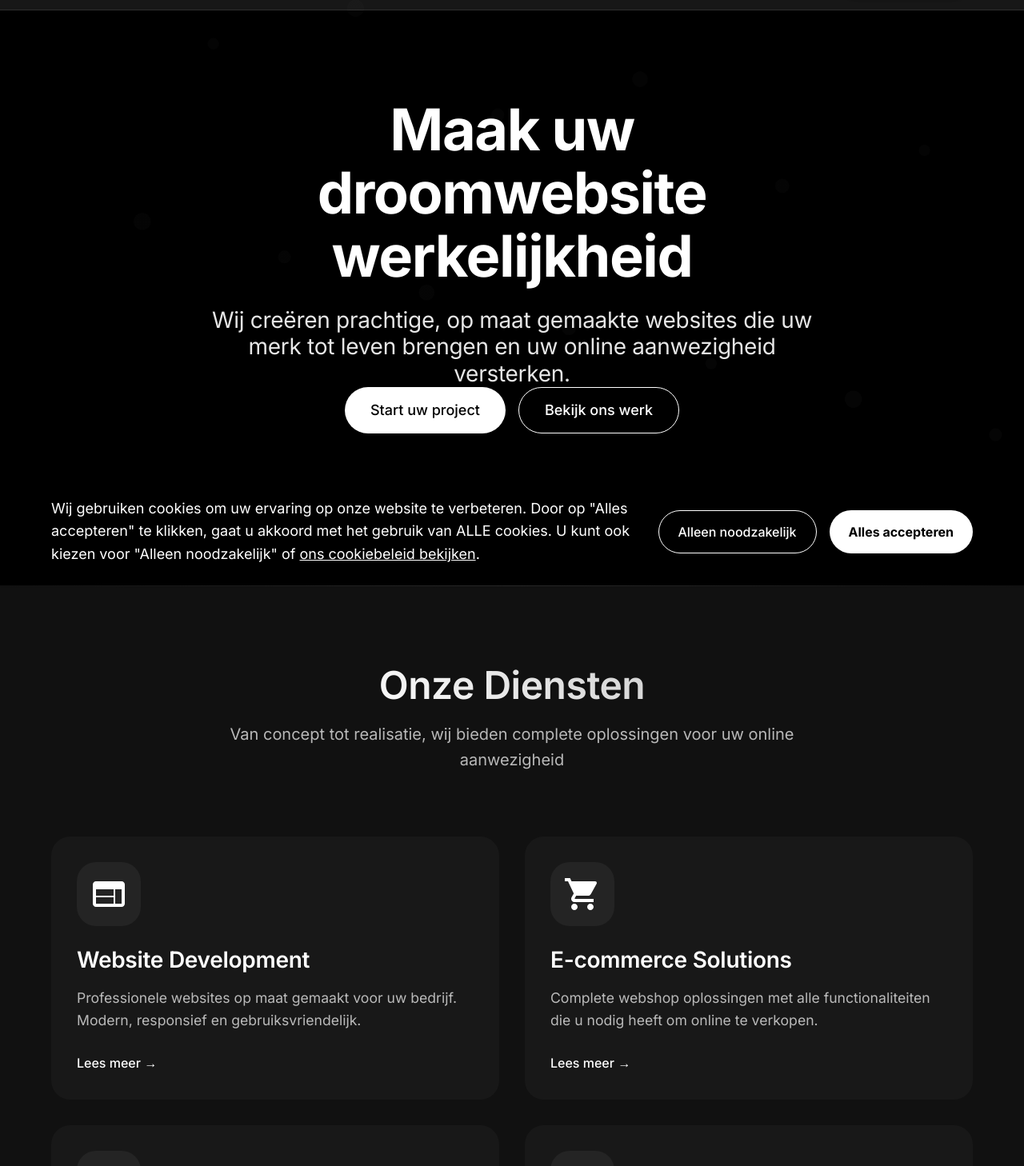
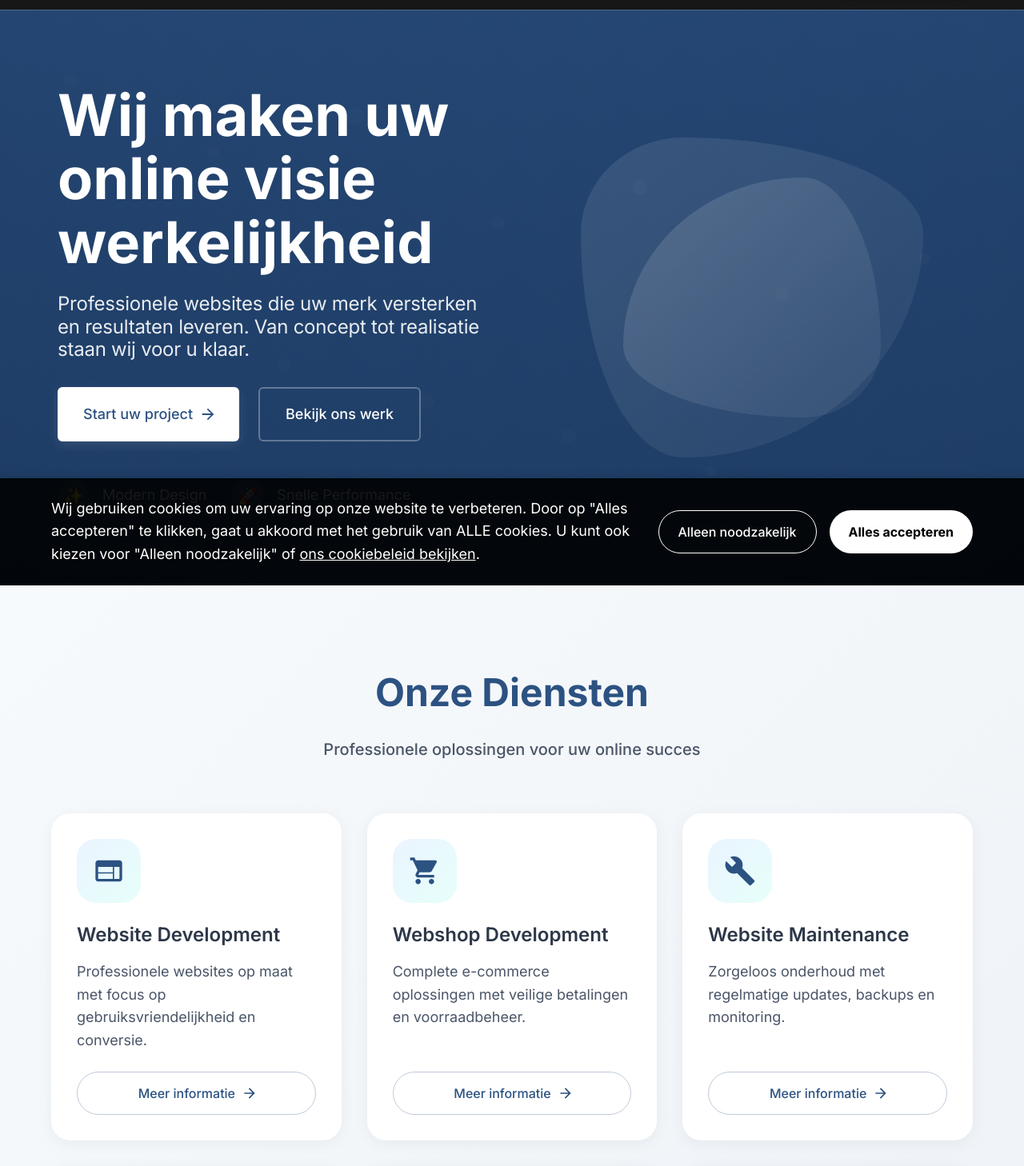
Before and after one commit to DeWebsitemeesters/Dewebsitemeesters, a React (Create React App) app in the folder frontend/: page / in a window 1280 px wide. Shown: the part 68-1526 px from the top of the page at 80% size. Built offline with nearby package versions, Linux system fonts and the light colour scheme.

Commit message:
🎨 Update color scheme for better accessibility
- Add warm navy blue as primary color
- Implement softer gradients and backgrounds
- Improve text contrast and readability
- Add theme configuration
- Update hero and services sections

```diff
--- a/frontend/src/App.tsx
+++ b/frontend/src/App.tsx
@@ -109,9 +109,21 @@ function App() {
   return (
     <ThemeProvider theme={theme}>
       <CssBaseline />
-      <Box display="flex" flexDirection="column" minHeight="100vh" bgcolor="background.default">
+      <Box sx={{
+        minHeight: '100vh',
+        display: 'flex',
+        flexDirection: 'column',
+      }}>
         <Header />
-        <Box component="main" flexGrow={1}>
+        <Box
+          component="main"
+          sx={{
+            flex: 1,
+            mt: { xs: '64px', sm: '80px' },
+            display: 'flex',
+            flexDirection: 'column',
+          }}
+        >
           <Routes>
             <Route path="/" element={<HomePage />} />
             <Route path="/diensten" element={<DienstenPage />} />
@@ -123,8 +135,8 @@ function App() {
           </Routes>
         </Box>
         <Footer />
-        <CookieConsent />
       </Box>
+      <CookieConsent />
     </ThemeProvider>
   );
 }
--- a/frontend/src/components/home/Hero.tsx
+++ b/frontend/src/components/home/Hero.tsx
@@ -2,6 +2,7 @@ import React from 'react';
 import { Container, Typography, Button, Box, Grid, useTheme } from '@mui/material';
 import { Link as RouterLink } from 'react-router-dom';
 import { keyframes } from '@mui/system';
+import ArrowForwardIcon from '@mui/icons-material/ArrowForward';
 
 const fadeIn = keyframes`
   from {
@@ -21,16 +22,17 @@ const Hero = () => {
     <Box
       className="hero-section"
       sx={{
-        background: '#000',
+        background: 'linear-gradient(135deg, #2C5282 0%, #1A365D 100%)', // Warm navy blue gradient
         color: 'white',
         position: 'relative',
         overflow: 'hidden',
-        minHeight: '100vh',
+        minHeight: { xs: 'calc(100vh - 64px)', sm: 'calc(100vh - 80px)' },
         display: 'flex',
         alignItems: 'center',
+        pt: { xs: 4, md: 0 },
       }}
     >
-      {/* Background Video */}
+      {/* Decorative Elements */}
       <Box
         sx={{
           position: 'absolute',
@@ -38,18 +40,14 @@ const Hero = () => {
           left: 0,
           right: 0,
           bottom: 0,
+          opacity: 0.1,
+          background: 'url(/pattern.svg)',
+          backgroundSize: 'cover',
           zIndex: 0,
-          '&::after': {
-            content: '""',
-            position: 'absolute',
-            top: 0,
-            left: 0,
-            right: 0,
-            bottom: 0,
-            background: 'linear-gradient(to bottom, rgba(0,0,0,0.7), rgba(0,0,0,0.5))',
-          }
         }}
-      >
+      />
+
+      {/* Gradient Overlay */}
       <Box
         sx={{
           position: 'absolute',
@@ -57,98 +55,189 @@ const Hero = () => {
           left: 0,
           right: 0,
           bottom: 0,
-            backgroundColor: '#000',
-            backgroundImage: 'url(/pattern.svg)',
-            backgroundSize: 'cover',
-            backgroundPosition: 'center',
-            opacity: 0.15,
+          background: 'linear-gradient(45deg, rgba(26, 54, 93, 0.7) 0%, rgba(44, 82, 130, 0.3) 100%)',
+          zIndex: 1,
         }}
       />
-      </Box>
 
-      <Container maxWidth="lg" sx={{ position: 'relative', zIndex: 1 }}>
-        <Grid container spacing={4} alignItems="center" justifyContent="center" textAlign="center">
-          <Grid item xs={12} md={10} lg={8}>
+      <Container
+        maxWidth="lg"
+        sx={{
+          position: 'relative',
+          zIndex: 2,
+          px: { xs: 2, sm: 3, md: 4 },
+        }}
+      >
+        <Grid
+          container
+          spacing={{ xs: 4, md: 8 }}
+          alignItems="center"
+        >
+          <Grid item xs={12} md={7} lg={6}>
             <Box sx={{ animation: `${fadeIn} 1s ease-out` }}>
               <Typography
-                variant="h1"
                 component="h1"
                 sx={{
+                  fontSize: { xs: '2.5rem', sm: '3.5rem', md: '4rem', lg: '4.5rem' },
                   fontWeight: 700,
-                  fontSize: { xs: '2.5rem', sm: '3.5rem', md: '4.5rem' },
                   lineHeight: 1.1,
                   mb: 3,
-                  letterSpacing: '-0.02em'
+                  color: '#FFFFFF',
                 }}
               >
-                Maak uw droomwebsite werkelijkheid
+                Wij maken uw online visie werkelijkheid
               </Typography>
+
               <Typography
                 variant="h2"
                 sx={{
-                  fontSize: { xs: '1.25rem', sm: '1.5rem', md: '1.75rem' },
+                  fontSize: { xs: '1.25rem', sm: '1.5rem' },
                   fontWeight: 400,
                   mb: 4,
-                  opacity: 0.9,
-                  maxWidth: '800px',
-                  margin: '0 auto'
+                  color: 'rgba(255,255,255,0.9)',
+                  maxWidth: '600px',
                 }}
               >
-                Wij creëren prachtige, op maat gemaakte websites die uw merk tot leven brengen en uw online aanwezigheid versterken.
+                Professionele websites die uw merk versterken en resultaten leveren.
+                Van concept tot realisatie staan wij voor u klaar.
               </Typography>
-              <Box
-                sx={{
-                  display: 'flex',
-                  gap: 2,
-                  justifyContent: 'center',
-                  flexWrap: 'wrap'
-                }}
-              >
+
+              <Box sx={{ display: 'flex', gap: 3, flexWrap: { xs: 'wrap', sm: 'nowrap' } }}>
                 <Button
                   component={RouterLink}
                   to="/contact"
                   variant="contained"
                   size="large"
+                  endIcon={<ArrowForwardIcon />}
                   sx={{
-                    bgcolor: 'white',
-                    color: 'black',
+                    bgcolor: '#FFFFFF',
+                    color: '#2C5282',
                     fontSize: '1.125rem',
-                    py: 1.5,
+                    py: 2,
                     px: 4,
-                    borderRadius: '100px',
-                    textTransform: 'none',
+                    borderRadius: '6px',
                     fontWeight: 500,
+                    boxShadow: '0 4px 14px 0 rgba(255,255,255,0.1)',
                     '&:hover': {
-                      bgcolor: 'rgba(255,255,255,0.9)',
-                    }
+                      bgcolor: '#F7FAFC',
+                      transform: 'translateY(-2px)',
+                      boxShadow: '0 6px 20px 0 rgba(255,255,255,0.15)',
+                    },
+                    transition: 'all 0.3s ease',
                   }}
                 >
                   Start uw project
                 </Button>
+
                 <Button
                   component={RouterLink}
                   to="/portfolio"
                   variant="outlined"
                   size="large"
                   sx={{
-                    color: 'white',
-                    borderColor: 'white',
+                    color: '#FFFFFF',
+                    borderColor: 'rgba(255,255,255,0.3)',
                     fontSize: '1.125rem',
-                    py: 1.5,
+                    py: 2,
                     px: 4,
-                    borderRadius: '100px',
-                    textTransform: 'none',
+                    borderRadius: '6px',
                     fontWeight: 500,
+                    borderWidth: '2px',
                     '&:hover': {
-                      borderColor: 'white',
-                      bgcolor: 'rgba(255,255,255,0.1)',
-                    }
+                      borderColor: '#FFFFFF',
+                      borderWidth: '2px',
+                      bgcolor: 'rgba(255,255,255,0.05)',
+                    },
+                    transition: 'all 0.3s ease',
                   }}
                 >
                   Bekijk ons werk
                 </Button>
               </Box>
+
+              {/* USPs */}
+              <Box sx={{ mt: 6, display: 'flex', gap: 4, flexWrap: 'wrap' }}>
+                <Box sx={{ display: 'flex', alignItems: 'center', gap: 2 }}>
+                  <Box
+                    sx={{
+                      width: 40,
+                      height: 40,
+                      borderRadius: '50%',
+                      bgcolor: 'rgba(255,255,255,0.1)',
+                      display: 'flex',
+                      alignItems: 'center',
+                      justifyContent: 'center',
+                      fontSize: '1.25rem',
+                    }}
+                  >
+                    ✨
                   </Box>
+                  <Typography sx={{ color: 'rgba(255,255,255,0.9)' }}>
+                    Modern Design
+                  </Typography>
+                </Box>
+                <Box sx={{ display: 'flex', alignItems: 'center', gap: 2 }}>
+                  <Box
+                    sx={{
+                      width: 40,
+                      height: 40,
+                      borderRadius: '50%',
+                      bgcolor: 'rgba(255,255,255,0.1)',
+                      display: 'flex',
+                      alignItems: 'center',
+                      justifyContent: 'center',
+                      fontSize: '1.25rem',
+                    }}
+                  >
+                    🚀
+                  </Box>
+                  <Typography sx={{ color: 'rgba(255,255,255,0.9)' }}>
+                    Snelle Performance
+                  </Typography>
+                </Box>
+              </Box>
+            </Box>
+          </Grid>
+
+          {/* Right side decorative element */}
+          <Grid item xs={12} md={5} lg={6} sx={{ display: { xs: 'none', md: 'block' } }}>
+            <Box
+              sx={{
+                position: 'relative',
+                height: '500px',
+                width: '100%',
+                '&::before': {
+                  content: '""',
+                  position: 'absolute',
+                  top: '10%',
+                  right: '10%',
+                  width: '80%',
+                  height: '80%',
+                  background: 'linear-gradient(135deg, rgba(255,255,255,0.1) 0%, rgba(255,255,255,0.05) 100%)',
+                  borderRadius: '30% 70% 70% 30% / 30% 30% 70% 70%',
+                  animation: 'float 6s ease-in-out infinite',
+                },
+                '&::after': {
+                  content: '""',
+                  position: 'absolute',
+                  top: '20%',
+                  right: '20%',
+                  width: '60%',
+                  height: '60%',
+                  background: 'linear-gradient(135deg, rgba(255,255,255,0.15) 0%, rgba(255,255,255,0.05) 100%)',
+                  borderRadius: '70% 30% 30% 70% / 70% 70% 30% 30%',
+                  animation: 'float 8s ease-in-out infinite reverse',
+                },
+                '@keyframes float': {
+                  '0%, 100%': {
+                    transform: 'translateY(0)',
+                  },
+                  '50%': {
+                    transform: 'translateY(-20px)',
+                  },
+                },
+              }}
+            />
           </Grid>
         </Grid>
       </Container>
--- a/frontend/src/components/services/ServicesSection.tsx
+++ b/frontend/src/components/services/ServicesSection.tsx
@@ -1,32 +1,51 @@
 import React from 'react';
-import { Container, Grid, Typography, Box, Button, useTheme } from '@mui/material';
+import { Container, Typography, Grid, Box, Button, useTheme } from '@mui/material';
 import { Link as RouterLink } from 'react-router-dom';
 import WebIcon from '@mui/icons-material/Web';
 import ShoppingCartIcon from '@mui/icons-material/ShoppingCart';
+import BuildIcon from '@mui/icons-material/Build';
+import SpeedIcon from '@mui/icons-material/Speed';
+import SecurityIcon from '@mui/icons-material/Security';
 import BrushIcon from '@mui/icons-material/Brush';
-import SpeedIcon from '@mui/icons-material/Speed';
+import ArrowForwardIcon from '@mui/icons-material/ArrowForward';
 
 const services = [
   {
-    icon: <WebIcon sx={{ fontSize: 48 }} />,
+    icon: <WebIcon sx={{ fontSize: 40 }} />,
     title: 'Website Development',
-    description: 'Professionele websites op maat gemaakt voor uw bedrijf. Modern, responsief en gebruiksvriendelijk.',
+    description: 'Professionele websites op maat met focus op gebruiksvriendelijkheid en conversie.',
+    link: '/diensten/website-development'
   },
   {
-    icon: <ShoppingCartIcon sx={{ fontSize: 48 }} />,
-    title: 'E-commerce Solutions',
-    description: 'Complete webshop oplossingen met alle functionaliteiten die u nodig heeft om online te verkopen.',
+    icon: <ShoppingCartIcon sx={{ fontSize: 40 }} />,
+    title: 'Webshop Development',
+    description: 'Complete e-commerce oplossingen met veilige betalingen en voorraadbeheer.',
+    link: '/diensten/webshop-development'
   },
   {
-    icon: <BrushIcon sx={{ fontSize: 48 }} />,
-    title: 'Web Design',
-    description: 'Prachtige, moderne designs die uw merk versterken en bezoekers converteren naar klanten.',
+    icon: <BuildIcon sx={{ fontSize: 40 }} />,
+    title: 'Website Maintenance',
+    description: 'Zorgeloos onderhoud met regelmatige updates, backups en monitoring.',
+    link: '/diensten/maintenance'
   },
   {
-    icon: <SpeedIcon sx={{ fontSize: 48 }} />,
-    title: 'Optimalisatie',
-    description: 'Snelle, geoptimaliseerde websites die hoog scoren in Google en meer bezoekers trekken.',
+    icon: <SpeedIcon sx={{ fontSize: 40 }} />,
+    title: 'Performance Optimization',
+    description: 'Optimalisatie voor snelheid en betere Google rankings.',
+    link: '/diensten/performance'
   },
+  {
+    icon: <SecurityIcon sx={{ fontSize: 40 }} />,
+    title: 'Security Audit',
+    description: 'Uitgebreide security check en implementatie van beveiligingsmaatregelen.',
+    link: '/diensten/security'
+  },
+  {
+    icon: <BrushIcon sx={{ fontSize: 40 }} />,
+    title: 'Design Services',
+    description: 'Moderne designs die uw merk versterken en conversie verhogen.',
+    link: '/diensten/design'
+  }
 ];
 
 const ServicesSection = () => {
@@ -36,132 +55,113 @@ const ServicesSection = () => {
     <Box
       sx={{
         py: { xs: 8, md: 12 },
-        bgcolor: 'background.paper',
-        position: 'relative',
-        '&::before': {
-          content: '""',
-          position: 'absolute',
-          top: 0,
-          left: 0,
-          right: 0,
-          height: '1px',
-          background: 'linear-gradient(to right, transparent, rgba(255,255,255,0.1), transparent)',
-        },
+        background: 'linear-gradient(135deg, #F7FAFC 0%, #EDF2F7 100%)',
       }}
     >
       <Container maxWidth="lg">
-        <Box sx={{ textAlign: 'center', mb: { xs: 6, md: 10 } }}>
+        <Box sx={{ textAlign: 'center', mb: 8 }}>
           <Typography
-            variant="h2"
             component="h2"
             sx={{
+              fontSize: { xs: '2rem', md: '3rem' },
+              fontWeight: 700,
               mb: 2,
-              background: 'linear-gradient(45deg, #fff 30%, rgba(255,255,255,0.7) 90%)',
-              WebkitBackgroundClip: 'text',
-              WebkitTextFillColor: 'transparent',
+              color: '#2C5282',
             }}
           >
             Onze Diensten
           </Typography>
           <Typography
-            variant="h5"
-            color="text.secondary"
+            variant="h6"
             sx={{
-              maxWidth: '800px',
+              color: '#4A5568',
+              maxWidth: '600px',
               mx: 'auto',
-              mb: 4,
-              fontSize: { xs: '1.1rem', md: '1.25rem' },
-              lineHeight: 1.6,
+              mb: 3,
             }}
           >
-            Van concept tot realisatie, wij bieden complete oplossingen voor uw online aanwezigheid
+            Professionele oplossingen voor uw online succes
           </Typography>
         </Box>
 
         <Grid container spacing={4}>
           {services.map((service, index) => (
-            <Grid item xs={12} md={6} key={index}>
+            <Grid item xs={12} sm={6} md={4} key={index}>
               <Box
                 sx={{
                   height: '100%',
                   p: 4,
                   borderRadius: 2,
-                  bgcolor: 'rgba(255,255,255,0.03)',
+                  background: '#FFFFFF',
+                  boxShadow: '0 4px 20px rgba(0,0,0,0.05)',
                   transition: 'all 0.3s ease',
-                  cursor: 'pointer',
                   '&:hover': {
-                    bgcolor: 'rgba(255,255,255,0.05)',
-                    transform: 'translateY(-4px)',
+                    transform: 'translateY(-8px)',
+                    boxShadow: '0 8px 30px rgba(0,0,0,0.1)',
                   },
+                  display: 'flex',
+                  flexDirection: 'column',
                 }}
               >
                 <Box
                   sx={{
-                    display: 'inline-flex',
-                    p: 2,
+                    width: 80,
+                    height: 80,
                     borderRadius: 2,
-                    bgcolor: 'rgba(255,255,255,0.05)',
-                    color: 'primary.main',
+                    display: 'flex',
+                    alignItems: 'center',
+                    justifyContent: 'center',
                     mb: 3,
+                    background: 'linear-gradient(135deg, #EBF4FF 0%, #E6FFFA 100%)',
+                    color: '#2C5282',
                   }}
                 >
                   {service.icon}
                 </Box>
+
                 <Typography
-                  variant="h3"
+                  variant="h5"
                   component="h3"
                   sx={{
+                    fontWeight: 600,
                     mb: 2,
-                    fontSize: { xs: '1.5rem', md: '1.75rem' },
-                    fontWeight: 600,
+                    color: '#2D3748',
                   }}
                 >
                   {service.title}
                 </Typography>
+
                 <Typography
-                  color="text.secondary"
                   sx={{
+                    color: '#4A5568',
                     mb: 3,
-                    fontSize: '1.1rem',
-                    lineHeight: 1.6,
+                    flex: 1,
                   }}
                 >
                   {service.description}
                 </Typography>
+
                 <Button
                   component={RouterLink}
-                  to="/diensten"
-                  variant="text"
+                  to={service.link}
+                  variant="outlined"
+                  endIcon={<ArrowForwardIcon />}
                   sx={{
-                    color: 'primary.main',
-                    p: 0,
+                    color: '#2C5282',
+                    borderColor: 'rgba(44, 82, 130, 0.3)',
                     '&:hover': {
-                      bgcolor: 'transparent',
-                      opacity: 0.8,
+                      borderColor: '#2C5282',
+                      bgcolor: 'rgba(44, 82, 130, 0.05)',
                     },
+                    mt: 'auto',
                   }}
                 >
-                  Lees meer →
+                  Meer informatie
                 </Button>
               </Box>
             </Grid>
           ))}
         </Grid>
-
-        <Box sx={{ textAlign: 'center', mt: { xs: 6, md: 10 } }}>
-          <Button
-            component={RouterLink}
-            to="/contact"
-            variant="contained"
-            size="large"
-            sx={{
-              px: 6,
-              py: 2,
-            }}
-          >
-            Start uw project
-          </Button>
-        </Box>
       </Container>
     </Box>
   );
--- /dev/null
+++ b/frontend/src/theme.ts
@@ -0,0 +1,88 @@
+import { createTheme } from '@mui/material/styles';
+
+const theme = createTheme({
+  palette: {
+    primary: {
+      main: '#2C5282', // Warm navy blue
+      light: '#4299E1',
+      dark: '#1A365D',
+    },
+    secondary: {
+      main: '#E53E3E', // Warm red for accents
+      light: '#FC8181',
+      dark: '#9B2C2C',
+    },
+    background: {
+      default: '#F7FAFC', // Light warm gray
+      paper: '#FFFFFF',
+    },
+    text: {
+      primary: '#2D3748', // Warm dark gray
+      secondary: '#4A5568', // Medium warm gray
+    },
+  },
+  typography: {
+    fontFamily: 'Inter, system-ui, -apple-system, sans-serif',
+    h1: {
+      fontWeight: 700,
+      letterSpacing: '-0.02em',
+    },
+    h2: {
+      fontWeight: 700,
+      letterSpacing: '-0.01em',
+    },
+    h3: {
+      fontWeight: 600,
+    },
+    body1: {
+      fontSize: '1.125rem',
+      lineHeight: 1.7,
+    },
+    button: {
+      textTransform: 'none',
+      fontWeight: 500,
+    },
+  },
+  components: {
+    MuiButton: {
+      styleOverrides: {
+        root: {
+          borderRadius: '6px',
+          padding: '8px 24px',
+          fontSize: '1rem',
+        },
+        contained: {
+          boxShadow: 'none',
+          '&:hover': {
+            boxShadow: '0 4px 14px 0 rgba(44, 82, 130, 0.2)',
+          },
+        },
+        outlined: {
+          borderWidth: '2px',
+          '&:hover': {
+            borderWidth: '2px',
+          },
+        },
+      },
+    },
+    MuiAppBar: {
+      styleOverrides: {
+        root: {
+          backgroundColor: '#FFFFFF',
+          color: '#2D3748',
+          boxShadow: '0 1px 3px 0 rgba(0, 0, 0, 0.1)',
+        },
+      },
+    },
+    MuiCard: {
+      styleOverrides: {
+        root: {
+          borderRadius: '12px',
+          boxShadow: '0 4px 6px -1px rgba(0, 0, 0, 0.1)',
+        },
+      },
+    },
+  },
+});
+
+export default theme;
```
Lines whose indentation alone changed are shown as unchanged.
